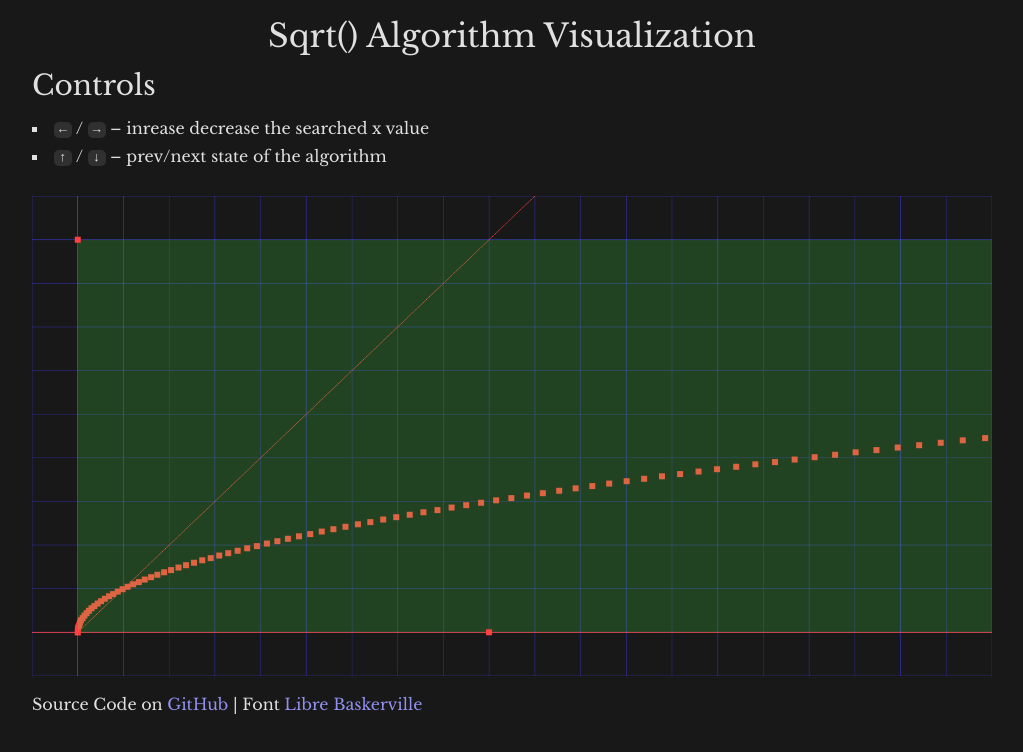
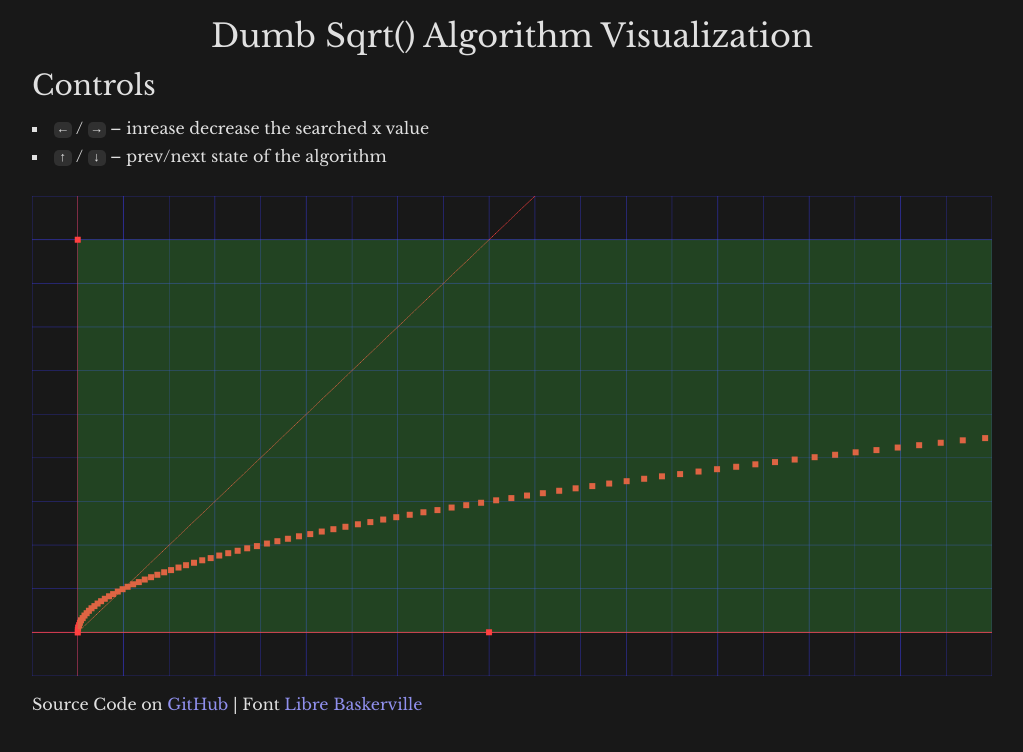
Before and after one commit to tsoding/dumb-sqrt, a plain HTML site: page index.html in a window 1280 px wide. Shown: the whole page, without its empty margins (128-1151 px from the left). Drawn offline with Linux system fonts and the light colour scheme.

Commit message:
Forgot to mention that the algorithm is dumb

```diff
--- a/index.html
+++ b/index.html
@@ -1,6 +1,6 @@
 <html>
   <head>
-    <title>Sqrt</title>
+    <title>Dumb Sqrt</title>
     <style>
       @font-face {
           font-family: 'LibreBaskerville';
@@ -11,7 +11,7 @@
     <link rel="stylesheet" href="css/index.css">
   </head>
   <body>
-    <h1>Sqrt() Algorithm Visualization</h1>
+    <h1>Dumb Sqrt() Algorithm Visualization</h1>
     <h2>Controls</h2>
     <ul>
       <li><kbd>&larr;</kbd> / <kbd>&rarr;</kbd> &ndash; inrease decrease the searched x value</li>
```
